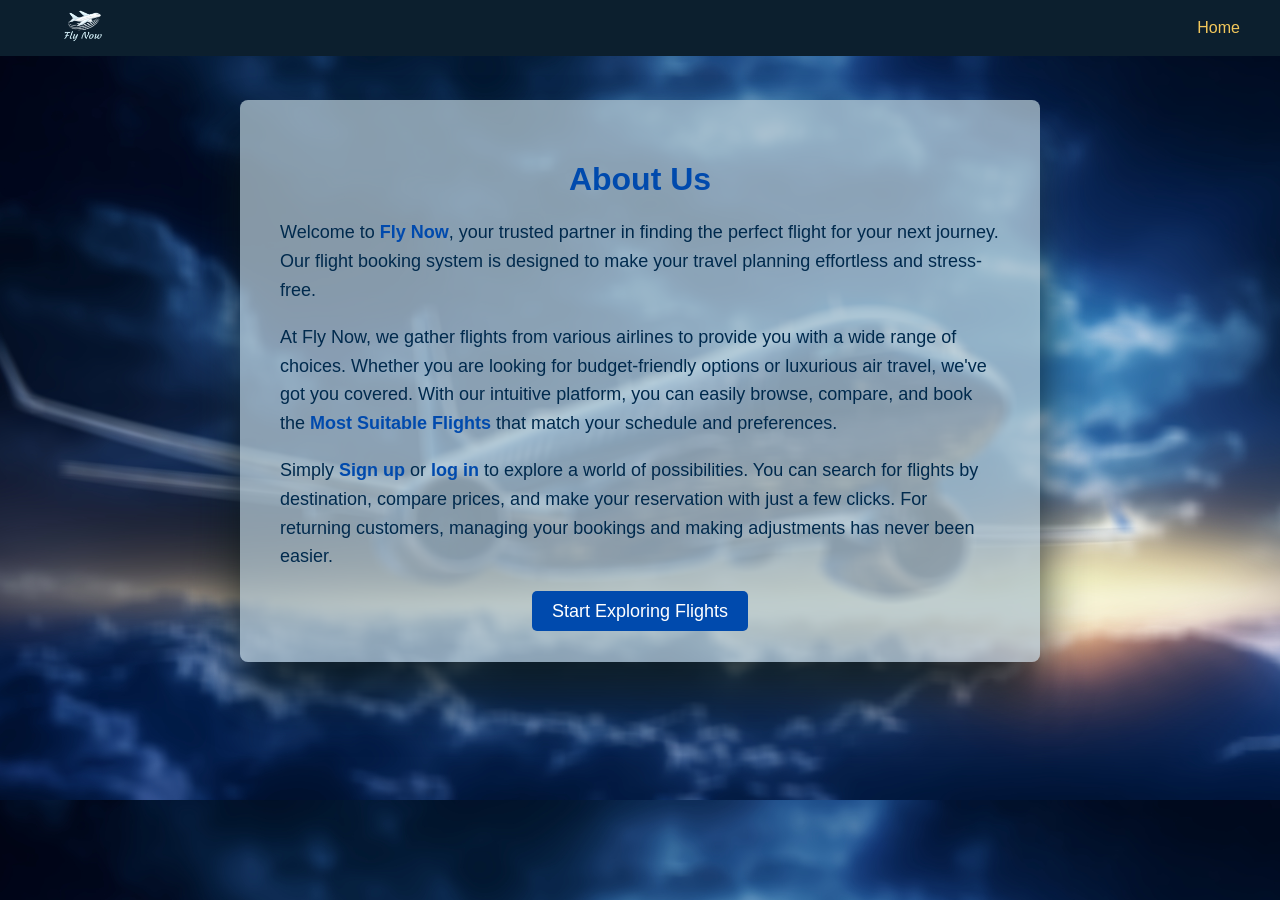
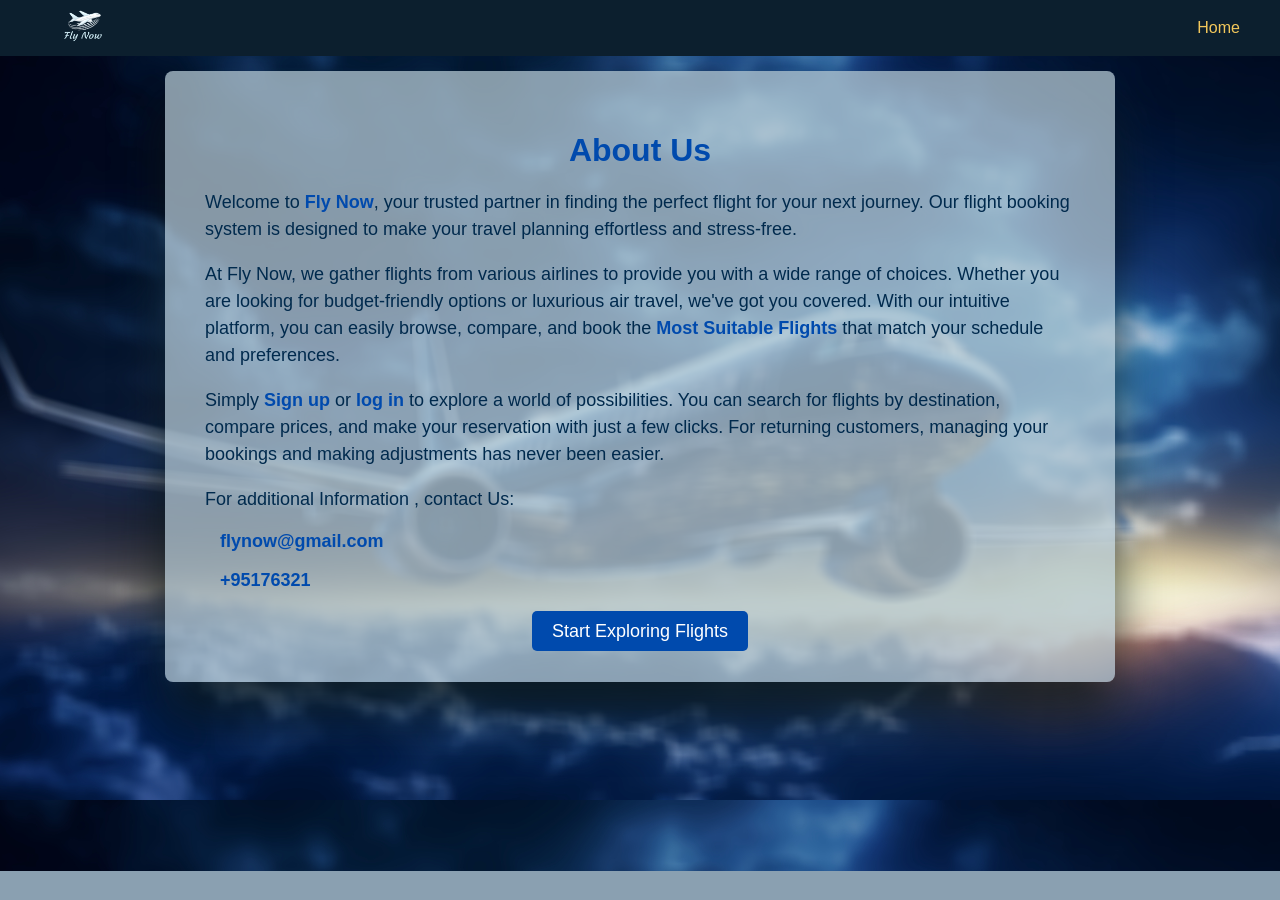
Before and after one commit to AyaHusein2001/Fly-Now, a Flask app: page /about in a window 1280 px wide. After the commit the page ends 871 px from the top, so only its background shows below. Run offline with Flask 3, Linux system fonts and the light colour scheme.

Commit message:
fixed search bug , added contact us info , edit about styles , moved date validation to front

```diff
--- a/about.html
+++ b/about.html
@@ -22,22 +22,27 @@
 
     <div class="about-container">
       <h1>About Us</h1>
-      <p>
+      <p class='about-p'>
         Welcome to <span class="highlight">Fly Now</span>, your trusted partner in finding the
         perfect flight for your next journey. Our flight booking system is designed to make your travel
         planning effortless and stress-free.
       </p>
-      <p>
+      <p class='about-p'>
         At Fly Now, we gather flights from various airlines to provide you with a wide range of choices. Whether you are looking for
         budget-friendly options or luxurious air travel, we've got you covered. With our intuitive platform, you can easily browse, compare,
         and book the <span class="highlight">most suitable flights</span> that match your schedule and preferences.
       </p>
-      <p>
+      <p class='about-p'>
         Simply<a href="signup"> Sign up</a> or<a href="login"> log in </a>to explore a world of possibilities. You can search for flights by destination, compare prices, and
         make your reservation with just a few clicks. For returning customers, managing your bookings and making adjustments has never
         been easier.
       </p>
 
+      <p class='about-p'>
+       For additional Information , contact Us:
+       <p class='contact-us'>flynow@gmail.com </p>
+       <p class='contact-us'>+95176321</p>
+      </p>
       <div class="explore-button">
         <a href="/">Start Exploring Flights</a>
       </div>
--- a/app.py
+++ b/app.py
@@ -69,6 +69,19 @@
 
     return get_html('Home').replace('$$FLIGHTS$$',get_flights(flights,True))
 
+@app.route("/about")
+def aboutpage():
+    """
+    This function handles the routing for the about page .
+
+    Route:
+    - GET /about
+
+
+    Functionality:
+    - Displays the about page HTML .
+      """
+    return get_html('about')
 #-----------------------------------User-----------------------------------------------
 
 @app.route('/signup', methods=['GET', 'POST'])
@@ -82,7 +95,7 @@
 
     Functionality:
     - For GET requests:
-      - Displays the signup page HTML using .
+      - Displays the signup page HTML .
 
     - For POST requests:
       - Extracts form data including first name, last name, email, password, phone number, address, user type, and employee number.
@@ -168,10 +181,7 @@
     else:
         return {"success": False, "error": "Missing email or password"}
 
-@app.route("/about")
-def aboutpage():
 
-    return get_html('about')
 
 @app.route("/logout")
 def logoutpage():
@@ -258,17 +268,12 @@
 
     if flight_number and airplane_name and departure_airport and arrival_airport and departure_time and arrival_time and flight_duration and flight_price:
         flight = Flight(flight_number, airplane_name, departure_airport, arrival_airport.lower(), departure_time, arrival_time, flight_duration,flight_price)
-        flight,flag = flight.save_flight()
+        flight = flight.save_flight()
 
-    if flight and flag==1:
+    if flight:
             return {"success": True}
-    elif not flight and flag==-1:
+    else:
             return {"success": False, "error": " Flight Number already exists,Try another one ."}
-    elif not flight and flag==-2:
-            return {"success": False, "error": " The Flight Deprature time has passed already ."}
-    elif not flight and flag==0:
-            return {"success": False, "error": "The Flight Deprature time can't be after its arrival time ."}
-
 
 
 @app.route("/editflight",methods=['GET','POST'])
@@ -317,6 +322,7 @@
     departure_time_str = request.form['departure_time']
     arrival_time_str = request.form['arrival_time']
     flight_duration = request.form['flight_duration']
+    flight_price = request.form['flight_price']
 
      # Convert the string to datetime object
     departure_time = datetime.strptime(departure_time_str, '%Y-%m-%dT%H:%M')
@@ -324,7 +330,7 @@
 
     if flight_number:
         flight=Flight()
-        flight.edit_flight( flight_number, airplane_name, departure_airport, arrival_airport, departure_time, arrival_time, flight_duration)
+        flight.edit_flight( flight_number, airplane_name, departure_airport, arrival_airport, departure_time, arrival_time, flight_duration,flight_price)
     return redirect('/')
 
 
@@ -468,7 +474,7 @@
     booking=booking.find_booking(id,user_type,user_id,flight_number)
 
     bookings=[booking]
-    reservationspage=get_html('reservations').replace('$$RESERVATIONS$$',add_bookings_to_the_page(bookings,True,False))
+    reservationspage=get_html('reservations').replace('$$RESERVATIONS$$',add_bookings_to_the_page(bookings,False,True))
     reservationspage=reservationspage.replace('$$FLIGHTNUMBER$$',flight_number)
 
     return reservationspage
--- a/data/employeesnumbers.txt
+++ b/data/employeesnumbers.txt
@@ -1,4 +1,5 @@
 11
 120
 800
-808
+
+97
--- a/editflight.html
+++ b/editflight.html
@@ -109,7 +109,7 @@
             required
             placeholder='Enter Flight Price in $'
             id='flight-price'
-            type="text"
+            type="number"
             name="flight_price"
             value="$$flight_price$$"
           />
--- a/static/aboutstyles.css
+++ b/static/aboutstyles.css
@@ -1,6 +1,6 @@
 .about-container {
-  max-width: 800px;
-  margin: 100px auto;
+  max-width: 950px;
+  margin: 71px auto;
   background-color: #b1c5d0c1;
   padding: 40px;
   box-shadow: 0 35px 50px #0a1516c9;
@@ -13,8 +13,8 @@
   margin-bottom: 20px;
 }
 
-.about-container p {
-  line-height: 1.6;
+.about-p {
+  line-height: 1.5;
   font-size: 18px;
   color: #002a4d;
 
@@ -54,3 +54,9 @@
 
       }
 }
+
+.contact-us {
+  color: #004aad;
+  font-weight: bold;
+  padding-left: 15px;
+}
```
Also changed, not shown: models/flight.py (+3 -6 lines), static/addflight.js (+20 -0 lines), static/editflight.js (+27 -2 lines), instance/flightbookingsystem.sqlite3.
